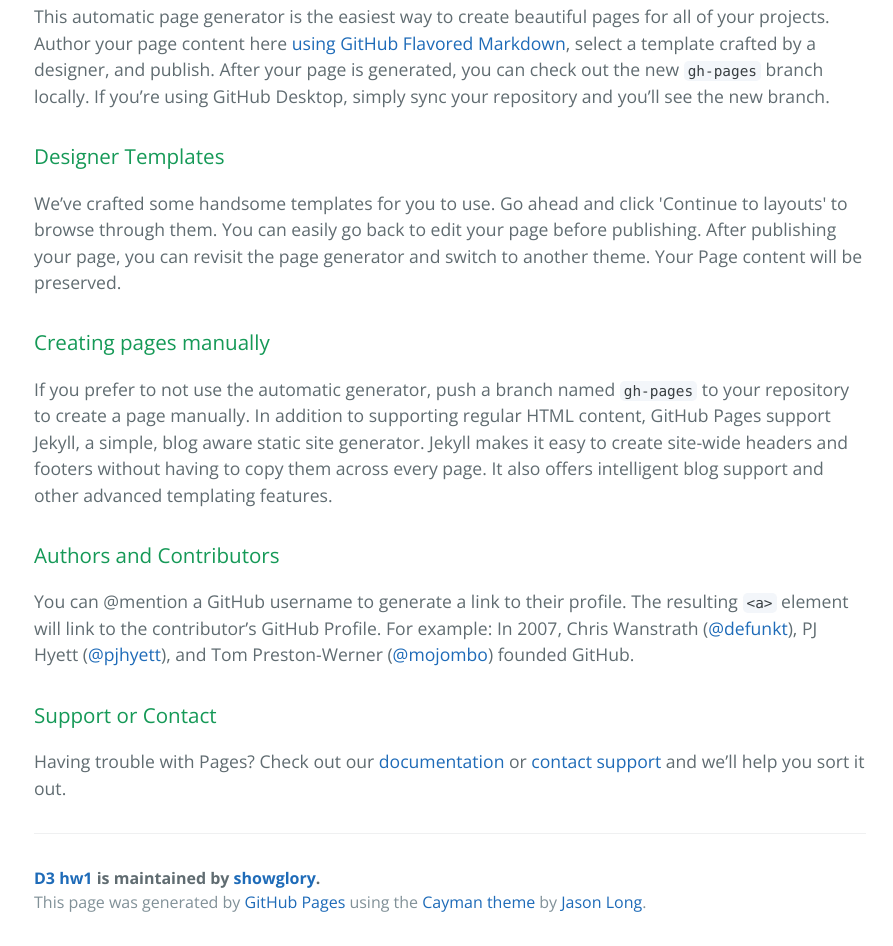
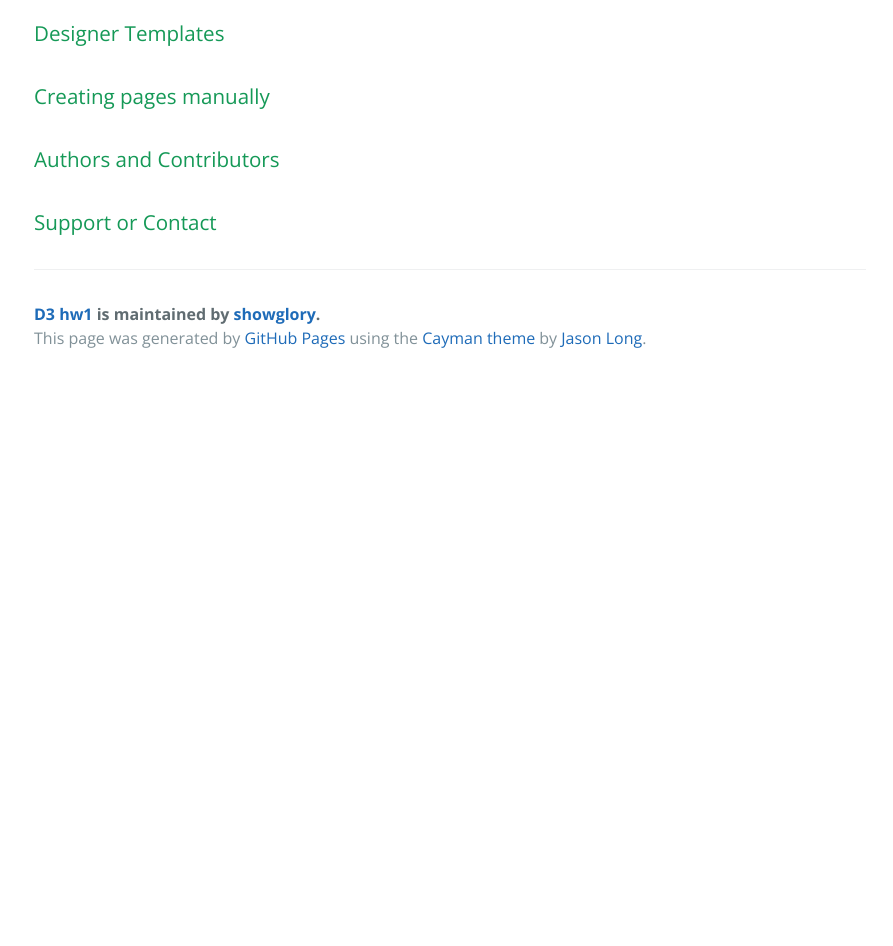
Before and after one commit to showglory/D3_HW1, a plain HTML site: page index.html in a window 1280 px wide. Shown: the part 413-1359 px from the top of the page, without its empty margins (190-1083 px from the left). After the commit the page ends 800 px from the top, so only its background shows below. Drawn offline with nearby package versions, Linux system fonts and the light colour scheme.

Commit message:
no message

```diff
--- a/index.html
+++ b/index.html
@@ -2,7 +2,7 @@
 <html lang="en-us">
   <head>
     <meta charset="UTF-8">
-    <title>D3 hw1 by showglory</title>
+    <title>無維聖道院</title>
     <meta name="viewport" content="width=device-width, initial-scale=1">
     <link rel="stylesheet" type="text/css" href="stylesheets/normalize.css" media="screen">
     <link href='https://fonts.googleapis.com/css?family=Open+Sans:400,700' rel='stylesheet' type='text/css'>
@@ -20,29 +20,30 @@
 
     <section class="main-content">
       <h3>
-<a id="welcome-to-github-pages" class="anchor" href="#welcome-to-github-pages" aria-hidden="true"><span aria-hidden="true" class="octicon octicon-link"></span></a>Welcome to GitHub Pages.</h3>
+<a id="123" class="anchor" href="#welcome-to-github-pages" aria-hidden="true"><span aria-hidden="true" class="octicon octicon-link"></span></a>Welcome to GitHub Pages.</h3>
 
-<p>This automatic page generator is the easiest way to create beautiful pages for all of your projects. Author your page content here <a href="https://guides.github.com/features/mastering-markdown/">using GitHub Flavored Markdown</a>, select a template crafted by a designer, and publish. After your page is generated, you can check out the new <code>gh-pages</code> branch locally. If you’re using GitHub Desktop, simply sync your repository and you’ll see the new branch.</p>
+<p></p>
 
 <h3>
 <a id="designer-templates" class="anchor" href="#designer-templates" aria-hidden="true"><span aria-hidden="true" class="octicon octicon-link"></span></a>Designer Templates</h3>
 
-<p>We’ve crafted some handsome templates for you to use. Go ahead and click 'Continue to layouts' to browse through them. You can easily go back to edit your page before publishing. After publishing your page, you can revisit the page generator and switch to another theme. Your Page content will be preserved.</p>
+<p>
+
+</p>
 
 <h3>
 <a id="creating-pages-manually" class="anchor" href="#creating-pages-manually" aria-hidden="true"><span aria-hidden="true" class="octicon octicon-link"></span></a>Creating pages manually</h3>
 
-<p>If you prefer to not use the automatic generator, push a branch named <code>gh-pages</code> to your repository to create a page manually. In addition to supporting regular HTML content, GitHub Pages support Jekyll, a simple, blog aware static site generator. Jekyll makes it easy to create site-wide headers and footers without having to copy them across every page. It also offers intelligent blog support and other advanced templating features.</p>
-
+<p>
 <h3>
 <a id="authors-and-contributors" class="anchor" href="#authors-and-contributors" aria-hidden="true"><span aria-hidden="true" class="octicon octicon-link"></span></a>Authors and Contributors</h3>
 
-<p>You can @mention a GitHub username to generate a link to their profile. The resulting <code>&lt;a&gt;</code> element will link to the contributor’s GitHub Profile. For example: In 2007, Chris Wanstrath (<a href="https://github.com/defunkt" class="user-mention">@defunkt</a>), PJ Hyett (<a href="https://github.com/pjhyett" class="user-mention">@pjhyett</a>), and Tom Preston-Werner (<a href="https://github.com/mojombo" class="user-mention">@mojombo</a>) founded GitHub.</p>
+<p></p>
 
 <h3>
 <a id="support-or-contact" class="anchor" href="#support-or-contact" aria-hidden="true"><span aria-hidden="true" class="octicon octicon-link"></span></a>Support or Contact</h3>
 
-<p>Having trouble with Pages? Check out our <a href="https://help.github.com/pages">documentation</a> or <a href="https://github.com/contact">contact support</a> and we’ll help you sort it out.</p>
+<p></p>
 
       <footer class="site-footer">
         <span class="site-footer-owner"><a href="https://github.com/showglory/D3_HW1">D3 hw1</a> is maintained by <a href="https://github.com/showglory">showglory</a>.</span>
```
